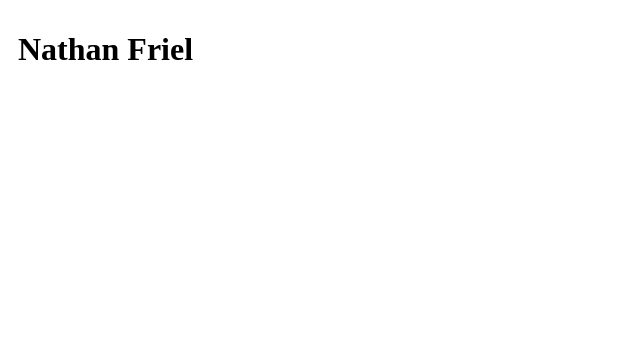
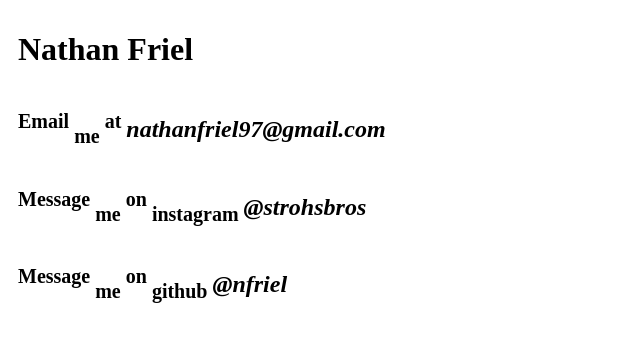
Before and after one commit to nfriel/nfriel.github.io, a plain HTML site: page contact.html in a window 1280 px wide. Shown: the whole page, without its empty margins (0-640 px from the left). Drawn offline with Linux system fonts and the light colour scheme.

Commit message:
first commit

```diff
--- a/contact.html
+++ b/contact.html
@@ -14,7 +14,21 @@
     <a href="index.html">
         <h1>Nathan Friel</h1>
     </a>
-
+    <h2><sup>Email </sup><sub>me </sub><sup>at </sup>
+        <a href="mailto:nathanfriel97@gmail.com">
+            <em>nathanfriel97@gmail.com</em>
+        </a>
+    </h2>
+    <h2><sup>Message </sup><sub>me </sub><sup>on </sup><sub>instagram </sub>
+        <a href="https://instagram.com/strohsbros">
+            <em>@strohsbros</em>
+        </a>
+    </h2>
+    <h2><sup>Message </sup><sub>me </sub><sup>on </sup><sub>github </sub>
+        <a href="https://github.com/nfriel">
+            <em>@nfriel</em>
+        </a>
+    </h2>
 </body>
 
 </html>
--- a/style.css
+++ b/style.css
@@ -24,11 +24,12 @@ a {
 
 a:visited { color: black; }
 
-h1,h2 {
+h1, h2, h3 {
     padding: 10px;
-    transition: color 1.0s;
+    transition: color 1.0s, letter-spacing 1.0s;
 }
 
-h1:hover, h2:hover {
+h1:hover, h2:hover, h3:hover {
     color: red;
+    letter-spacing: 10px;
 }
```
Also changed, not shown: boot.html (added, +26 -0 lines), index.html (+2 -2 lines).
